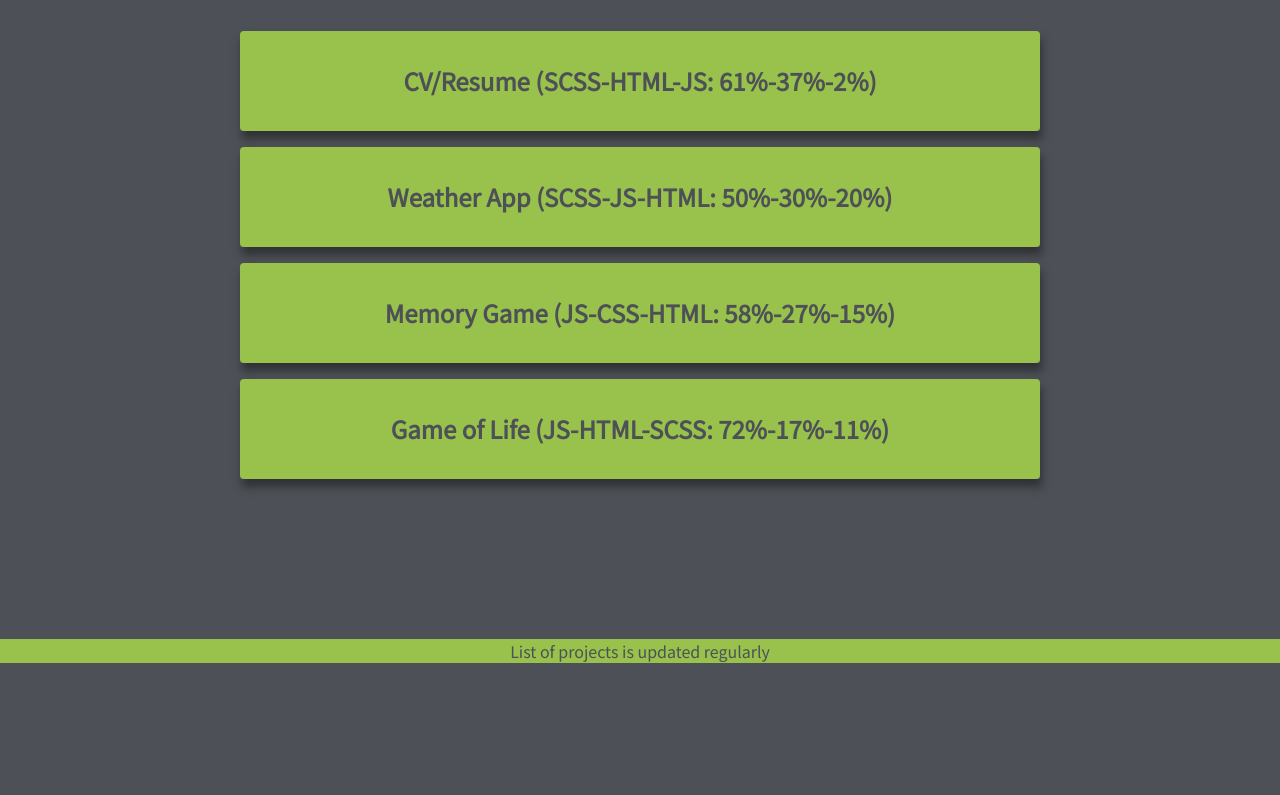
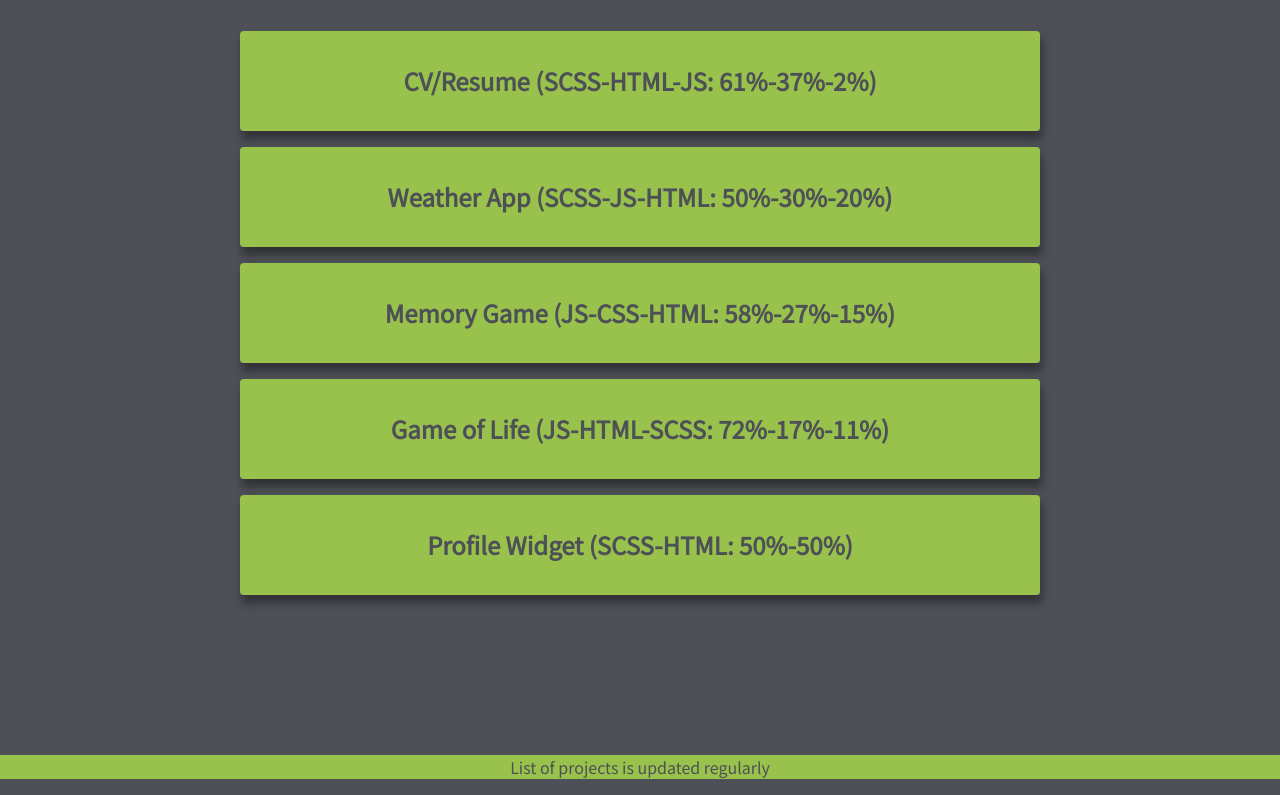
Before and after one commit to marekder/my-portfolio, a website built with Vite: page docs/index.html in a window 1280 px wide. Shown: the part 151-946 px from the top of the page. Before the commit the page ends 830 px from the top, so only its background shows below. Built offline with nearby package versions, Linux system fonts and the light colour scheme.

Commit message:
profile widget added

```diff
--- a/docs/index.html
+++ b/docs/index.html
@@ -30,6 +30,9 @@
       <li class="slideLeft"><a rel="noopener" href="https://marekder.github.io/game-of-life/" target="_blank">Game of
           Life
           (JS-HTML-SCSS: 72%-17%-11%)</a></li>
+      <li class="slideRight"><a rel="noopener" href="https://marekder.github.io/profile-widget/" target="_blank">Profile
+          Widget (SCSS-HTML: 50%-50%)</a></li>
+
 
 
     </ul>
```
Also changed, not shown: index.html (+3 -0 lines).
